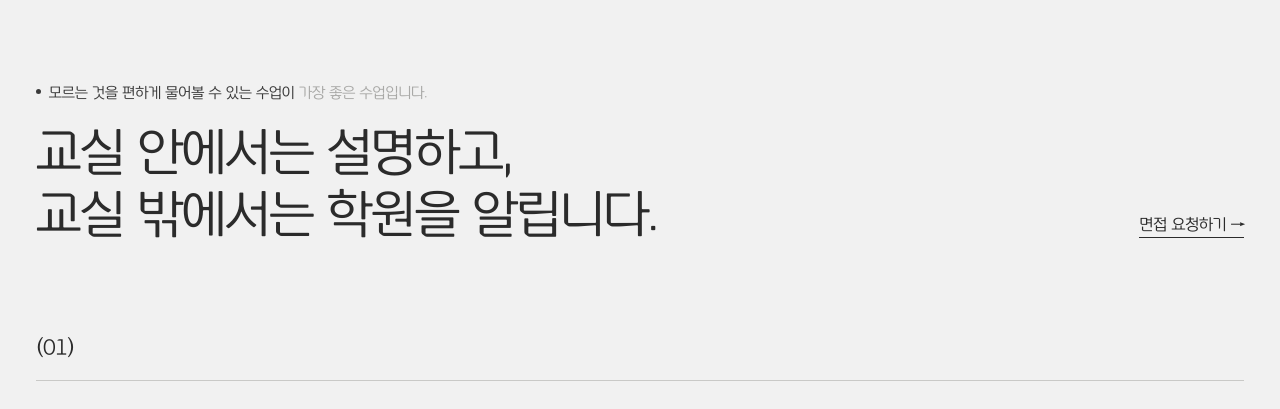
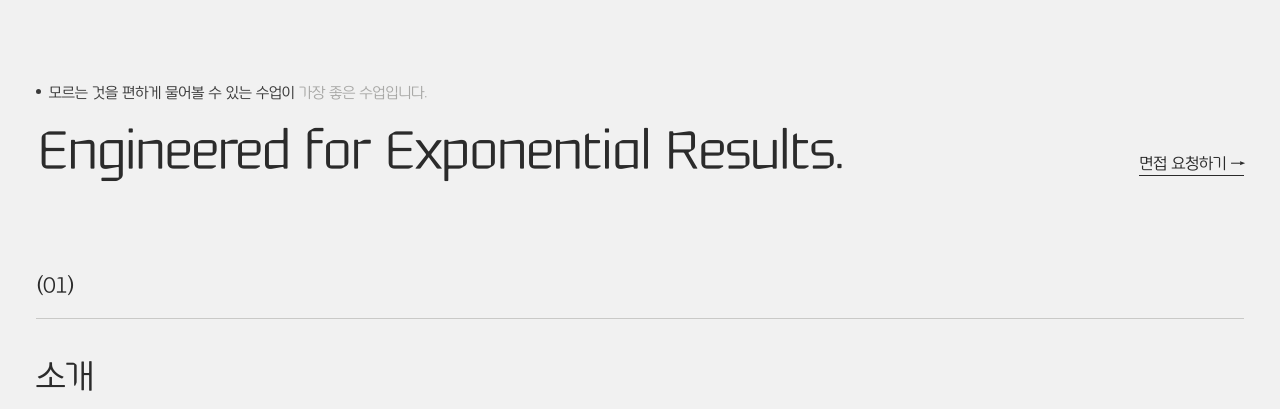
Before and after one commit to bhoonch/pf, a plain HTML site: page index.html in a window 1280 px wide. Shown: the part 800-1209 px from the top of the page. Drawn offline with Linux system fonts and the light colour scheme; a web font is replaced by a local one.

Commit message:
밴드 문구를 Engineered for Exponential Results.로 변경
Co-Authored-By: Claude Opus 5.5 <noreply@anthropic.com>

```diff
--- a/index.html
+++ b/index.html
@@ -135,7 +135,7 @@ br.m{display:none}
   <div class="in">
     <div class="eyebrow rv">모르는 것을 편하게 물어볼 수 있는 수업이 <span class="g">가장 좋은 수업입니다.</span></div>
     <div class="state rv">
-      <h2>교실 안에서는 설명하고,<br>교실 밖에서는 학원을 알립니다.</h2>
+      <h2>Engineered for Exponential Results.</h2>
       <a class="u" href="#contact">면접 요청하기 →</a>
     </div>
 
```
